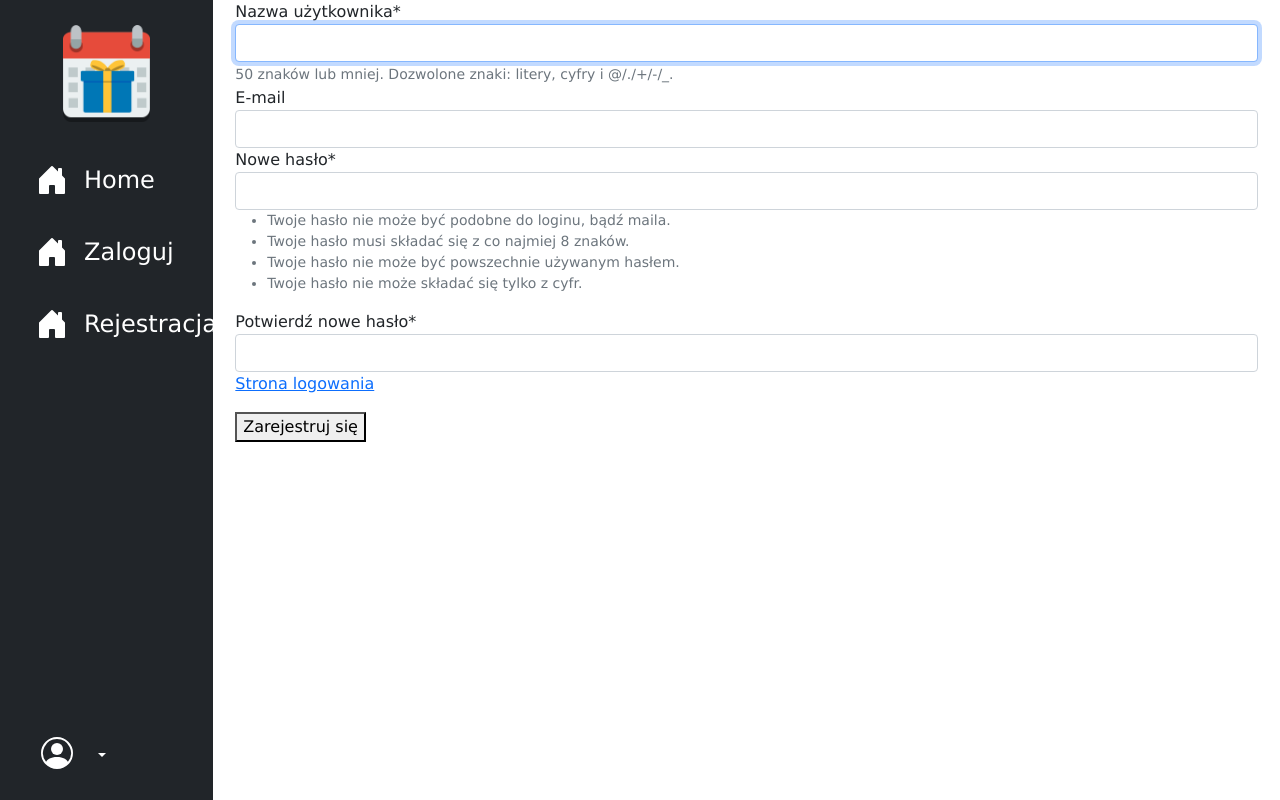
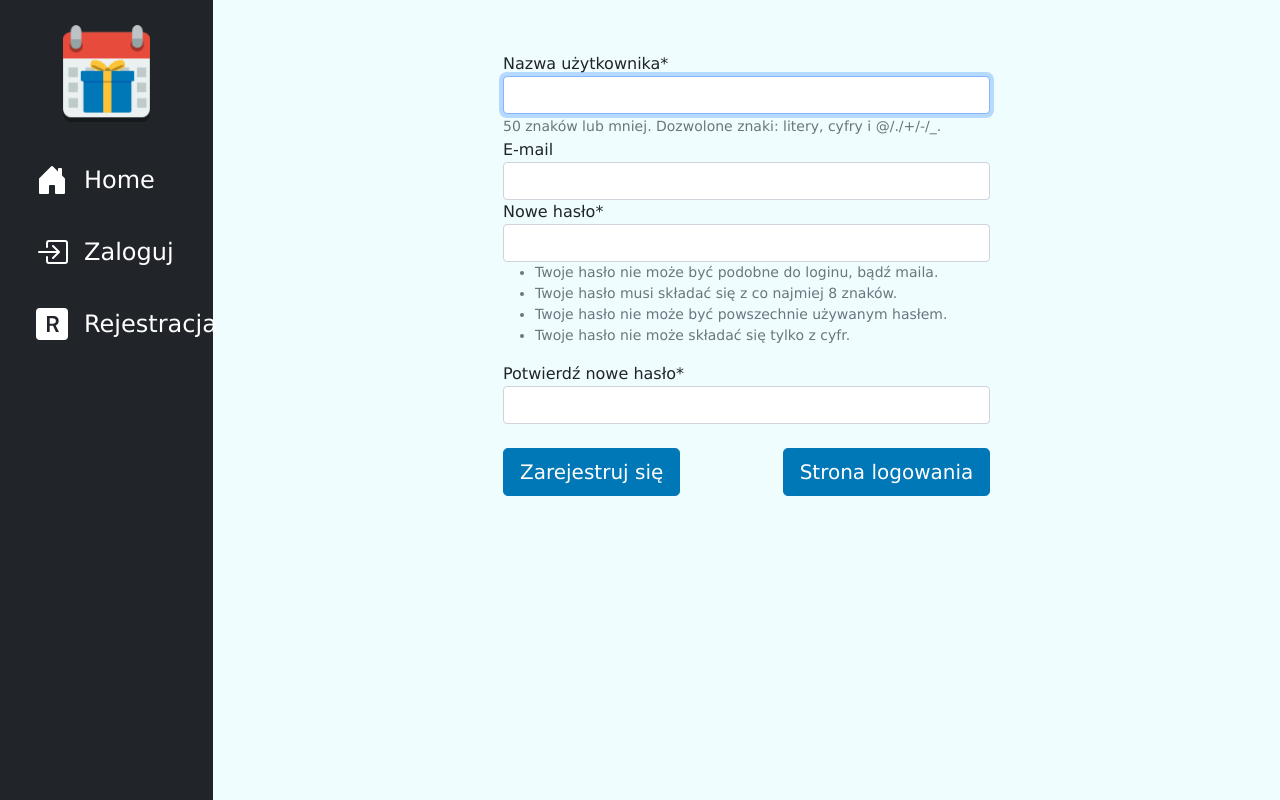
Before and after one commit to cninja5/AplikacjaWebowa, a Django app: page /register/ in a window 1280 px wide. Run offline with Django 4.2, Linux system fonts and the light colour scheme; some libraries are stand-ins or nearby versions.

Commit message:
favicon, poprawki w menu, zmiana tła, zmiana przycisków i nie pamietam co wiecej

```diff
--- a/main/templates/main/base.html
+++ b/main/templates/main/base.html
@@ -6,6 +6,7 @@
     <link href="https://cdn.jsdelivr.net/npm/bootstrap@5.0.2/dist/css/bootstrap.min.css" rel="stylesheet"
           integrity="sha384-EVSTQN3/azprG1Anm3QDgpJLIm9Nao0Yz1ztcQTwFspd3yD65VohhpuuCOmLASjC" crossorigin="anonymous">
     <link rel="stylesheet" type="text/css" href="{% static 'css/style.css' %}">
+    <link rel="icon" type="image/x-icon" href="/static/favicon.png">
     <meta charset="utf-8">
     <title>{% block title %} Present Planner {% endblock %}</title>
 </head>
@@ -34,8 +35,11 @@
                     <li class="nav-item py-2 py-sm-0">
                         <a href="/login/" class="nav-link text-white">
                             <svg xmlns="http://www.w3.org/2000/svg" width="32" height="32" fill="currentColor"
-                                 class="bi bi-house-door-fill" viewBox="0 0 16 16">
-                                <path d="M6.5 14.5v-3.505c0-.245.25-.495.5-.495h2c.25 0 .5.25.5.5v3.5a.5.5 0 0 0 .5.5h4a.5.5 0 0 0 .5-.5v-7a.5.5 0 0 0-.146-.354L13 5.793V2.5a.5.5 0 0 0-.5-.5h-1a.5.5 0 0 0-.5.5v1.293L8.354 1.146a.5.5 0 0 0-.708 0l-6 6A.5.5 0 0 0 1.5 7.5v7a.5.5 0 0 0 .5.5h4a.5.5 0 0 0 .5-.5"/>
+                                 class="bi bi-box-arrow-in-right" viewBox="0 0 16 16">
+                                <path fill-rule="evenodd"
+                                      d="M6 3.5a.5.5 0 0 1 .5-.5h8a.5.5 0 0 1 .5.5v9a.5.5 0 0 1-.5.5h-8a.5.5 0 0 1-.5-.5v-2a.5.5 0 0 0-1 0v2A1.5 1.5 0 0 0 6.5 14h8a1.5 1.5 0 0 0 1.5-1.5v-9A1.5 1.5 0 0 0 14.5 2h-8A1.5 1.5 0 0 0 5 3.5v2a.5.5 0 0 0 1 0z"/>
+                                <path fill-rule="evenodd"
+                                      d="M11.854 8.354a.5.5 0 0 0 0-.708l-3-3a.5.5 0 1 0-.708.708L10.293 7.5H1.5a.5.5 0 0 0 0 1h8.793l-2.147 2.146a.5.5 0 0 0 .708.708l3-3z"/>
                             </svg>
                             <span class="fs-4 ms-3 d-none d-sm-inline">
 										Zaloguj
@@ -45,15 +49,16 @@
                     <li class="nav-item py-2 py-sm-0">
                         <a href="/register/" class="nav-link text-white">
                             <svg xmlns="http://www.w3.org/2000/svg" width="32" height="32" fill="currentColor"
-                                 class="bi bi-house-door-fill" viewBox="0 0 16 16">
-                                <path d="M6.5 14.5v-3.505c0-.245.25-.495.5-.495h2c.25 0 .5.25.5.5v3.5a.5.5 0 0 0 .5.5h4a.5.5 0 0 0 .5-.5v-7a.5.5 0 0 0-.146-.354L13 5.793V2.5a.5.5 0 0 0-.5-.5h-1a.5.5 0 0 0-.5.5v1.293L8.354 1.146a.5.5 0 0 0-.708 0l-6 6A.5.5 0 0 0 1.5 7.5v7a.5.5 0 0 0 .5.5h4a.5.5 0 0 0 .5-.5"/>
+                                 class="bi bi-r-square-fill" viewBox="0 0 16 16">
+                                <path d="M6.835 5.092v2.777h1.549c.995 0 1.573-.463 1.573-1.36 0-.913-.596-1.417-1.537-1.417z"/>
+                                <path d="M2 0a2 2 0 0 0-2 2v12a2 2 0 0 0 2 2h12a2 2 0 0 0 2-2V2a2 2 0 0 0-2-2zm3.5 4.002h3.11c1.71 0 2.741.973 2.741 2.46 0 1.138-.667 1.94-1.495 2.24L11.5 12H9.98L8.52 8.924H6.836V12H5.5z"/>
                             </svg>
                             <span class="fs-4 ms-3 d-none d-sm-inline">
 										Rejestracja
 									</span>
                         </a>
                     </li>
-                    {% elif  user.is_authenticated %}
+                    {% elif user.is_authenticated %}
                     <li class="nav-item py-2 py-sm-0">
                         <a href="/home/" class="nav-link text-white">
                             <svg xmlns="http://www.w3.org/2000/svg" width="32" height="32" fill="currentColor"
@@ -101,7 +106,6 @@
 									</span>
                         </a>
                     </li>
-                    {% endif %}
                 </ul>
             </div>
             <div class="dropdown open p-3">
@@ -118,20 +122,26 @@
 								</span>
                 </button>
                 <div class="dropdown-menu" aria-labelledby="triggerId">
-                    <button class="dropdown-item" href="/createList/">
+                    <button class="dropdown-item">
+                        <a href="/createList/">
                             Stwórz listę
+                        </a>
                     </button>
-                    <button class="dropdown-item" href="/logout/">
+                    <button class="dropdown-item">
+                        <a href="/logout/">
                             Wyloguj
+                        </a>
                     </button>
                 </div>
+                {% endif %}
             </div>
         </div>
         <div class="col-md-10">
-        <div id="content" name="content" class="main">
+            <div name="content" class="main">
                 <div class="row justify-content-center">
                     {% if user.is_authenticated %}
-                    <p id="loginScreen">Witaj, <a href="/profile/{{ user.username }}/">{{ user.username }}</a>, jesteś zalogowany! <a
+                    <p id="loginScreen">Witaj, <a href="/profile/{{ user.username }}/">{{ user.username }}</a>, jesteś
+                        zalogowany! <a
                                 href="/logout">Wyloguj się</a></p>
                     {% endif %}
                     {% block content %}
--- a/register/templates/register/register.html
+++ b/register/templates/register/register.html
@@ -4,10 +4,19 @@
 {% load crispy_forms_tags %}
 
 {% block content %}
-    <form method="POST">
-        {% csrf_token %}
-        {{ form|crispy }}
-        <p><a href="/login">Strona logowania</a></p>
-        <button type="submit">Zarejestruj się</button>
-    </form>
+<div class="row justify-content-center formularzeP">
+    <div class="col-md-6">
+        <form method="POST">
+            {% csrf_token %}
+            {{ form|crispy }}
+            <br>
+            <div class="d-flex justify-content-between">
+                <button type="submit" class="btn btn-outline-dark btn-lg przyciskRejestracja">Zarejestruj się</button>
+                <button type="submit" class="btn btn-outline-dark btn-lg przyciskRejestracja ml-auto">
+                    <a href="/login">Strona logowania</a>
+                </button>
+            </div>
+        </form>
+    </div>
+</div>
 {% endblock %}
--- a/static/css/style.css
+++ b/static/css/style.css
@@ -1,5 +1,9 @@
 *{
 	 font-family: Verdana, sans-serif;
+}
+
+body{
+    background-color: #EFFDFF;
 }
 
 .nav-pills li a:hover{
@@ -31,8 +35,21 @@
 	margin-bottom: 8px;
 }
 
+.dropdown-item a{
+    text-decoration: none;
+    color: black;
+}
+
+.dropdown-menu button:hover{
+    background-color: #0077B6;
+    color: white;
+}
+
+.dropdown-item:hover a{
+    color: white;
+}
+
 .main{
-
     padding: 0px 10px;
 }
 
@@ -51,6 +68,9 @@
 .przyciskWelcome{
     margin-right: 5%;
     margin-left: 5%;
+    background-color: #0077B6;
+    color: white;
+    border: 1px solid #0077B6;
 }
 
 .form-container {
@@ -78,12 +98,18 @@
     margin-bottom: 15%;
     margin-top: 3%;
     margin-right: 2%;
+    background-color: #0077B6;
+    color: white;
+    border: 1px solid #0077B6;
 }
 .createListFormR{
     margin-bottom: 15%;
     margin-top: 3%;
     margin-left: 2%;
     float: right;
+    background-color: #0077B6;
+    color: white;
+    border: 1px solid #0077B6;
 }
 
 .deleteRightButton{
@@ -143,8 +169,6 @@
     text-decoration: none;
 }
 
-
-
 #guzikAddPresent{
     margin-bottom: 2%;
 }
@@ -173,12 +197,27 @@
 
 #przyciskiListy button{
     border: none;
-    background-color: white;
+    background-color: #EFFDFF !important;
 }
 .trashRight{
     float: right;
 }
 
-.hidden {
+.hidden{
         display: none;
-    }
+}
+
+.przyciskRejestracja{
+    background-color: #0077B6;
+    color: white;
+    border: 1px solid #0077B6;
+}
+
+.formularzeP{
+    margin-top: 5%;
+}
+
+.przyciskRejestracja a{
+    color: white;
+    text-decoration: none;
+}
```
Also changed, not shown: register/templates/registration/login.html (+15 -6 lines), static/favicon.png (added). Lines whose indentation alone changed are shown as unchanged.
